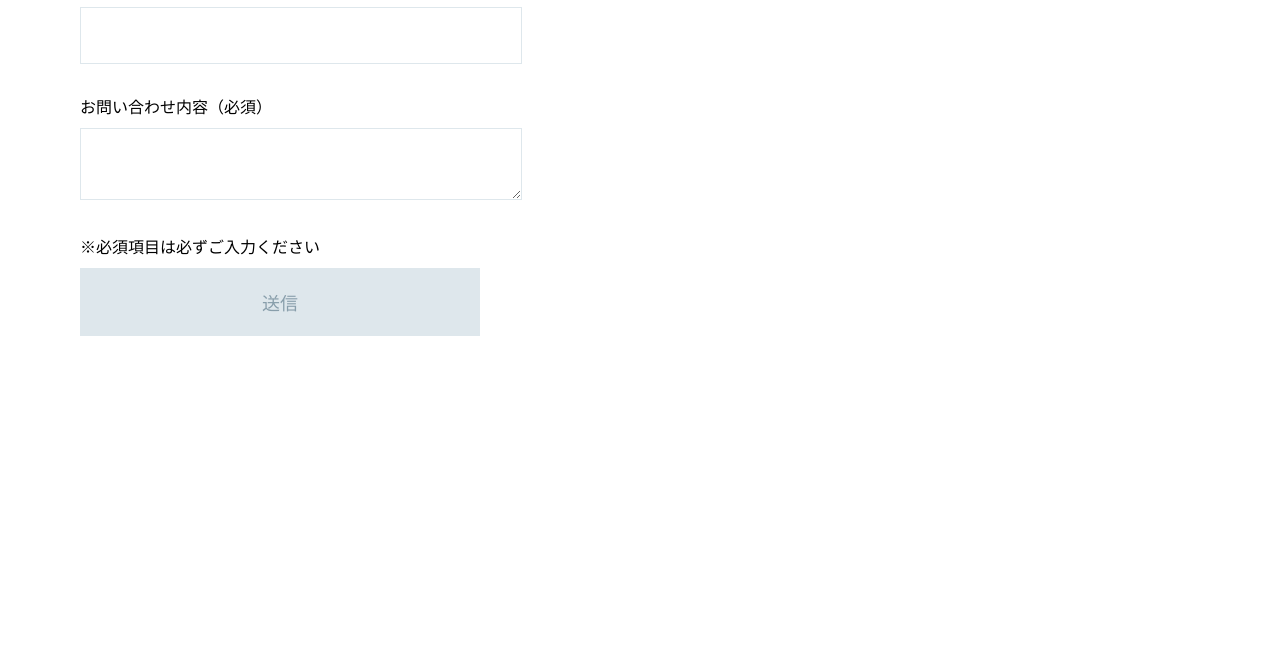
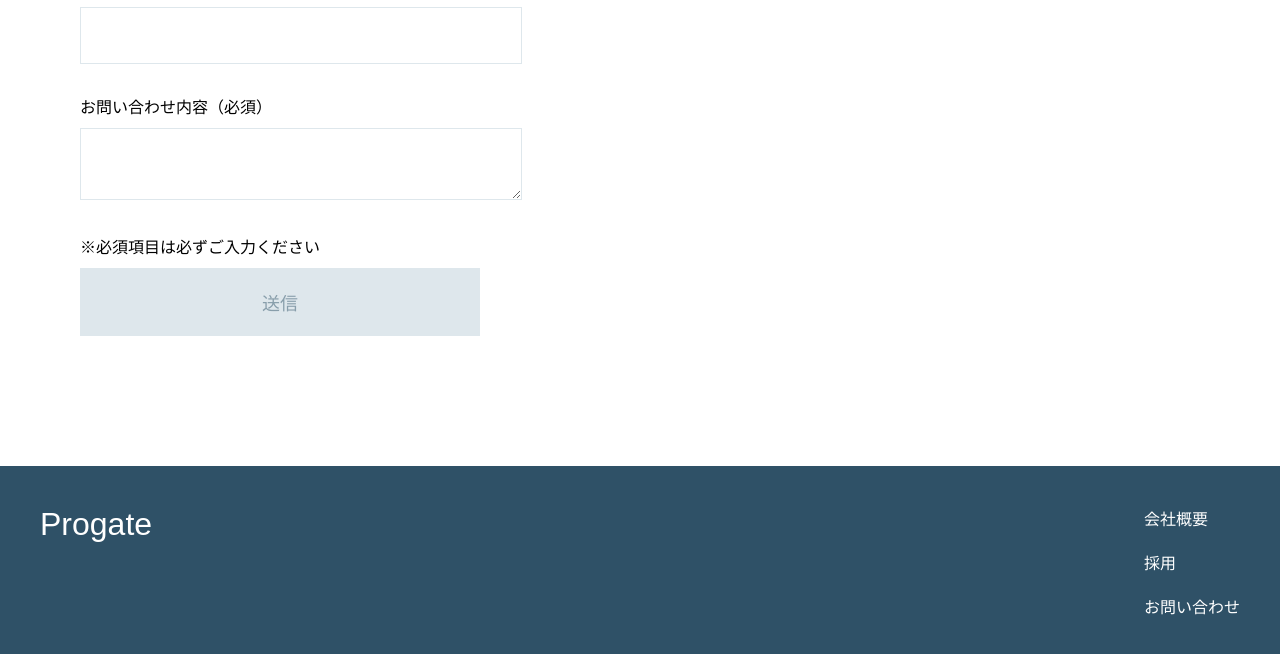
Before and after one commit to takumi-shibata/Progate-lesson-HTML-CSS-, a plain HTML site: page index.html in a window 1280 px wide. Shown: the part 1373-2027 px from the top of the page. Before the commit the page ends 1839 px from the top, so only its background shows below. Drawn offline with Linux system fonts and the light colour scheme.

Commit message:
3周目作成終了

```diff
--- a/index.html
+++ b/index.html
@@ -69,5 +69,17 @@
         </form>
       </div>
     </div>
+
+    <!-- フッター -->
+    <footer>
+      <div class="footer-logo">Progate</div>
+      <div class="footer-list">
+        <ul>
+          <li>会社概要</li>
+          <li>採用</li>
+          <li>お問い合わせ</li>
+        </ul>
+      </div>
+    </footer>
   </body>
 </html>
--- a/stylesheet.css
+++ b/stylesheet.css
@@ -91,3 +91,24 @@ input,textarea {
   color: #889eab;
   background-color: #dee7ec;
 }
+
+/* フッター */
+footer {
+  background-color: #2f5167;
+  color: #fff;
+  height: 200px;
+  padding: 40px;
+}
+
+.footer-logo {
+  font-size: 32px;
+  float: left;
+}
+
+.footer-list {
+  float: right;
+}
+
+.footer-list li {
+  margin-bottom: 20px;
+}
```
